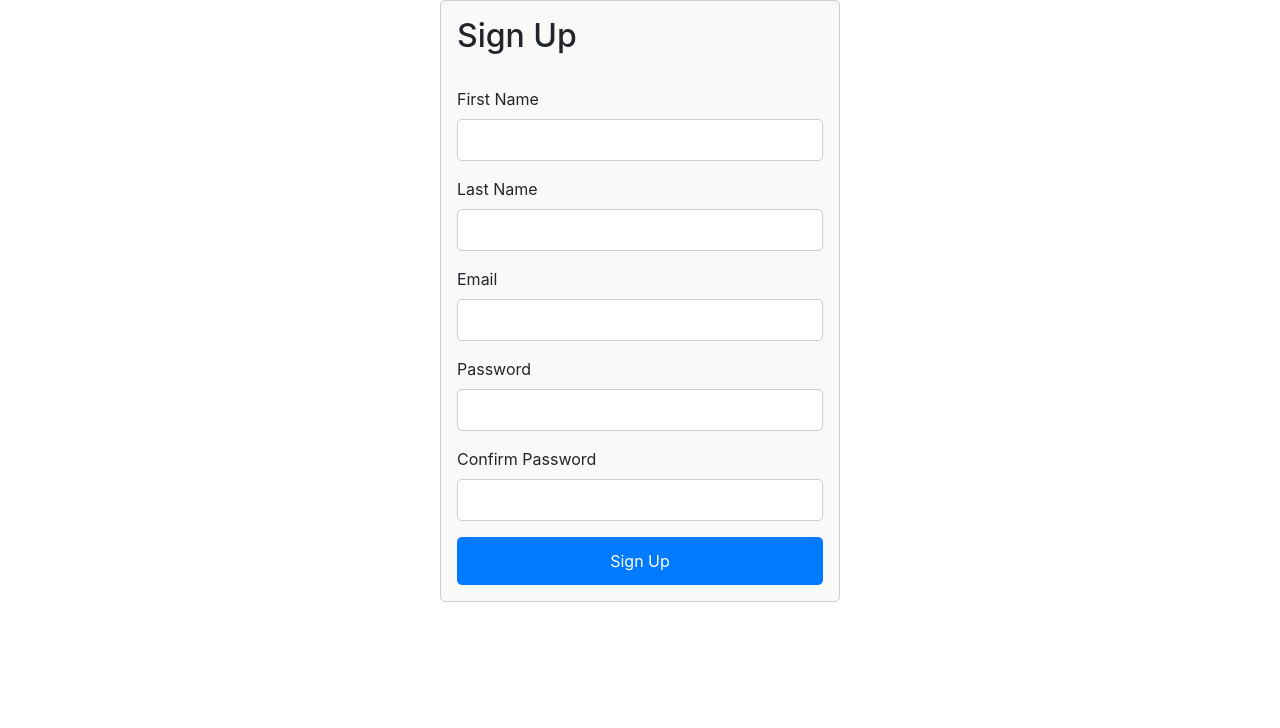
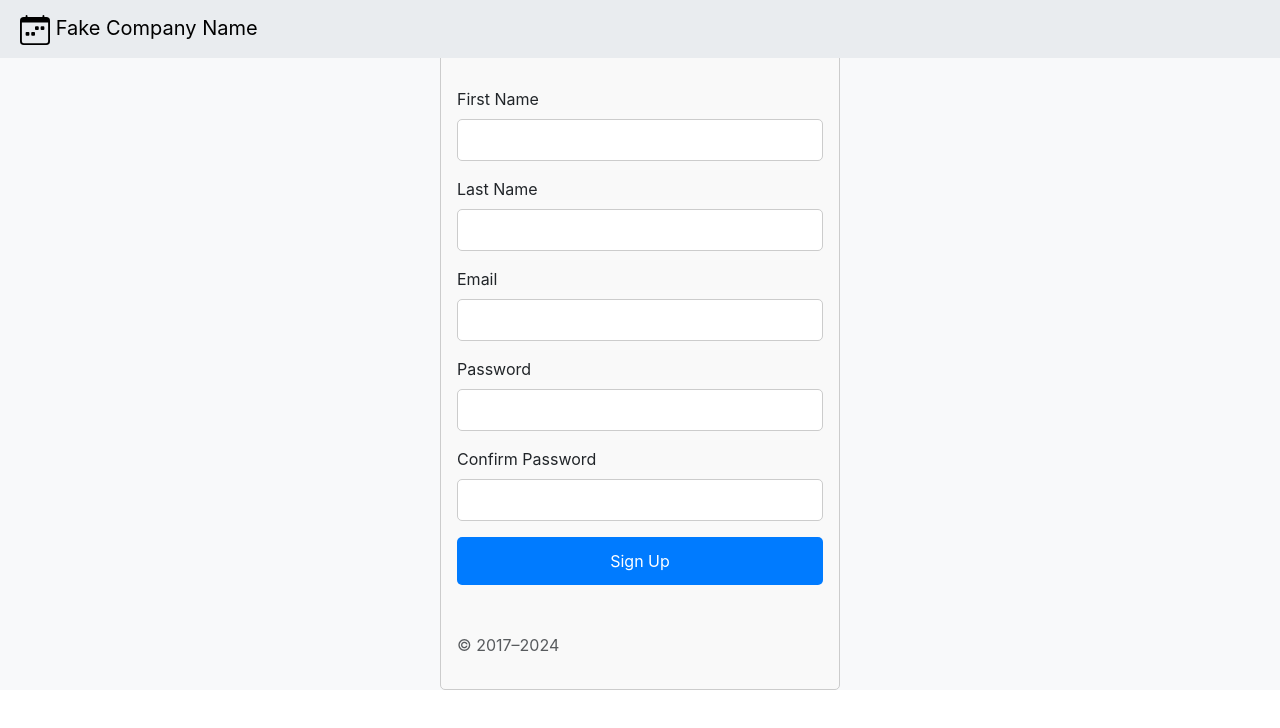
Before and after one commit to FrancoMLG/Group_31, a React (Create React App) app in the folder client/: page /signup in a window 1280 px wide. Shown: the top 728 px of the page. Built offline with nearby package versions, Linux system fonts and the light colour scheme.

Commit message:
Added return to home page button to sign up

```diff
--- a/client/src/components/Auth/signup.js
+++ b/client/src/components/Auth/signup.js
@@ -1,7 +1,7 @@
 import React, {useState} from "react";
 import "./signup.css";
 import {signUp} from "../../api";
-import {useNavigate} from "react-router-dom";
+import {useNavigate, Link} from "react-router-dom";
 
 const SignupForm = () => {
   const navigate = useNavigate();
@@ -53,6 +53,31 @@ const SignupForm = () => {
   };
 
   return (
+    <div className="container-fluid bg-body-tertiary">
+      <nav className="navbar navbar-expand-lg fixed-top bg-body-secondary">
+        <div className="container-fluid">
+          <Link className="navbar-brand mx-2" to="/">
+            <img
+              src={`${process.env.PUBLIC_URL}/images/calendar-week.svg`}
+              height="30"
+              alt="Fake Company Logo"
+            />{" "}
+            Fake Company Name
+          </Link>
+          <button
+            className="navbar-toggler"
+            type="button"
+            data-bs-toggle="collapse"
+            data-bs-target="#navbarSupportedContent"
+            aria-controls="navbarSupportedContent"
+            aria-expanded="false"
+            aria-label="Toggle navigation"
+          >
+            <span className="navbar-toggler-icon"></span>
+          </button>
+        </div>
+      </nav>
+
     <div className="signup-form">
       <h2>Sign Up</h2>
       <form onSubmit={handleSubmit}>
@@ -133,8 +158,10 @@ const SignupForm = () => {
         <button type="submit" className="btn btn-primary">
           Sign Up
         </button>
+		<p className="mt-5 mb-3 text-body-secondary">© 2017–2024</p>
       </form>
     </div>
+	</div>
   );
 };
 
```
